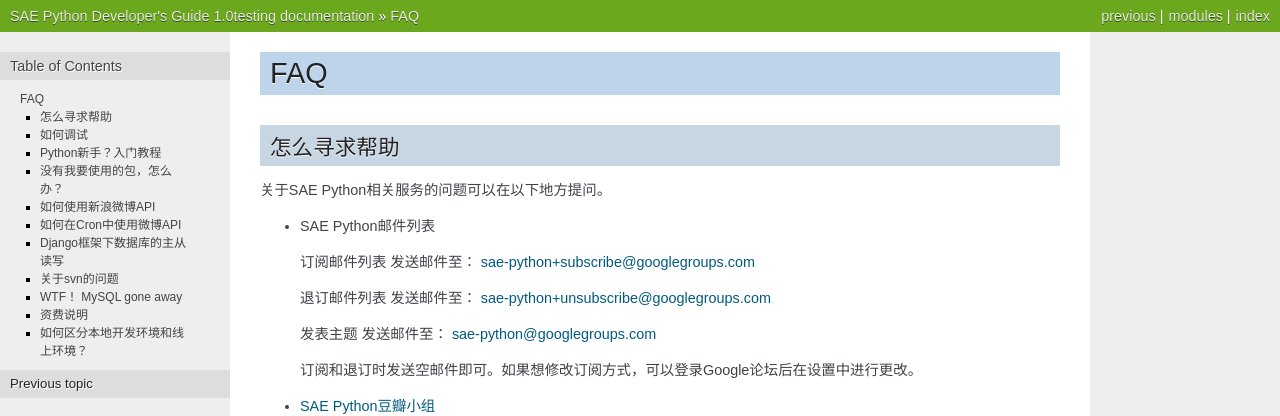
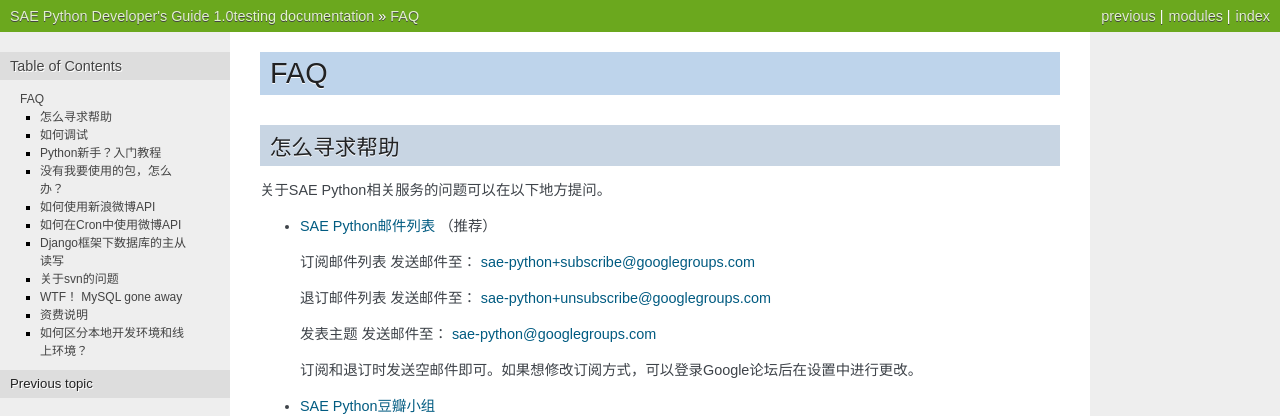
Before and after one commit to sinacloud/sae-python-dev-guide, a Sphinx documentation site: the page built from docs/faq.rst, in a window 1280 px wide and 900 px high. Shown: the top 416 px of the window. Built offline with Sphinx 7.4.7, drawn with Linux system fonts in a browser that asks for light colours.

Commit message:
Add sae-python maillist web address

```diff
--- a/docs/faq.rst
+++ b/docs/faq.rst
@@ -7,7 +7,7 @@
 
 关于SAE Python相关服务的问题可以在以下地方提问。
 
-* SAE Python邮件列表
+* `SAE Python邮件列表`_ （推荐）
 
   订阅邮件列表
   发送邮件至： sae-python+subscribe@googlegroups.com
```
Also changed, not shown: other parts of docs/faq.rst (+1 -0 lines).
